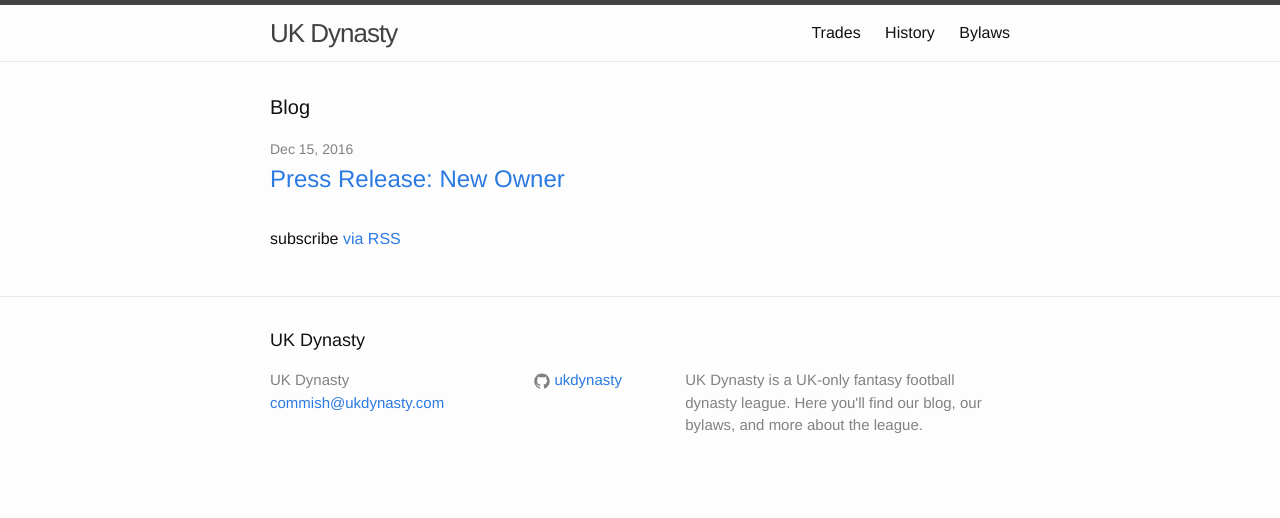
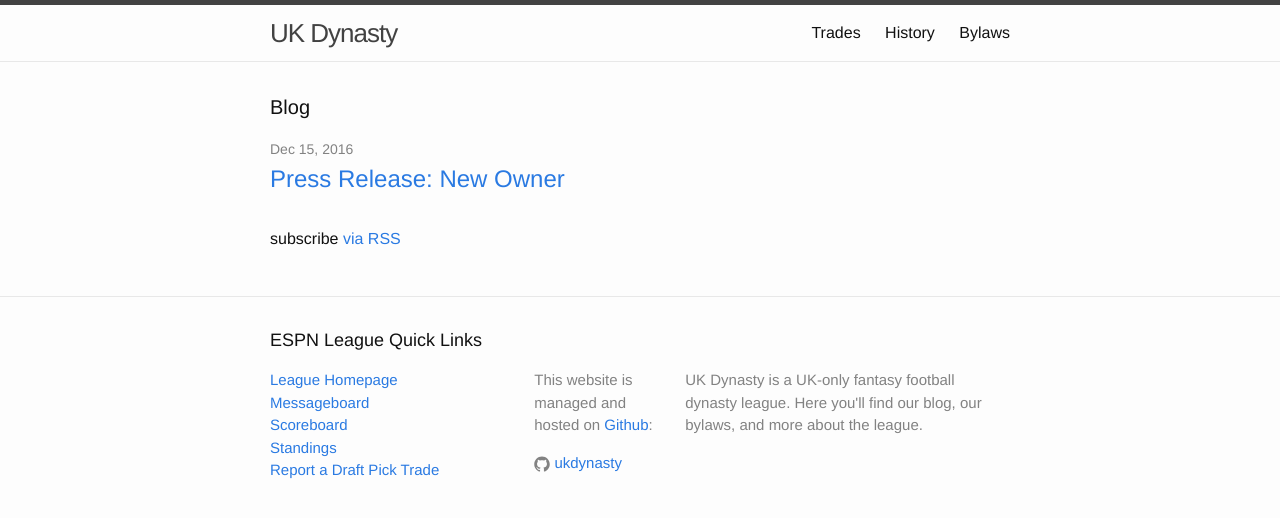
Before and after one commit to UKDynasty/ukdynasty.github.io, a Jekyll site: the page built from index.md, in a window 1280 px wide. Shown: the top 518 px of the page. Built offline with Jekyll 4.4.1, drawn with Linux system fonts in a browser that asks for light colours.

Commit message:
Added links to league on ESPN

```diff
--- a/_includes/footer.html
+++ b/_includes/footer.html
@@ -2,38 +2,22 @@
 
   <div class="wrapper">
 
-    <h2 class="footer-heading">{{ site.title | escape }}</h2>
+    <h2 class="footer-heading">ESPN League Quick Links</h2>
 
     <div class="footer-col-wrapper">
       <div class="footer-col footer-col-1">
         <ul class="contact-list">
-          <li>
-            {% if site.author %}
-              {{ site.author | escape }}
-            {% else %}
-              {{ site.title | escape }}
-            {% endif %}
-            </li>
-            {% if site.email %}
-            <li><a href="mailto:{{ site.email }}">{{ site.email }}</a></li>
-            {% endif %}
+          <li><a href="http://games.espn.com/ffl/leagueoffice?leagueId=7168&seasonId=2016">League Homepage</a></li>
+          <li><a href="http://games.espn.com/ffl/messageboard?leagueId=7168&typeId=0&topicId=0">Messageboard</a></li>
+          <li><a href="http://games.espn.com/ffl/scoreboard?leagueId=7168&seasonId=2016">Scoreboard</a></li>
+          <li><a href="http://games.espn.com/ffl/standings?leagueId=7168&seasonId=2016">Standings</a></li>
+          <li><a href="http://games.espn.com/ffl/tools/viewmessage?leagueId=7168&typeId=0&topicId=0&messageId=69">Report a Draft Pick Trade</a></li>
         </ul>
       </div>
 
       <div class="footer-col footer-col-2">
-        <ul class="social-media-list">
-          {% if site.github_username %}
-          <li>
-            {% include icon-github.html username=site.github_username %}
-          </li>
-          {% endif %}
-
-          {% if site.twitter_username %}
-          <li>
-            {% include icon-twitter.html username=site.twitter_username %}
-          </li>
-          {% endif %}
-        </ul>
+        <p>This website is managed and hosted on <a href="https://www.github.com">Github</a>:</p>
+        <p>{% include icon-github.html username=site.github_username %}</p>
       </div>
 
       <div class="footer-col footer-col-3">
```
